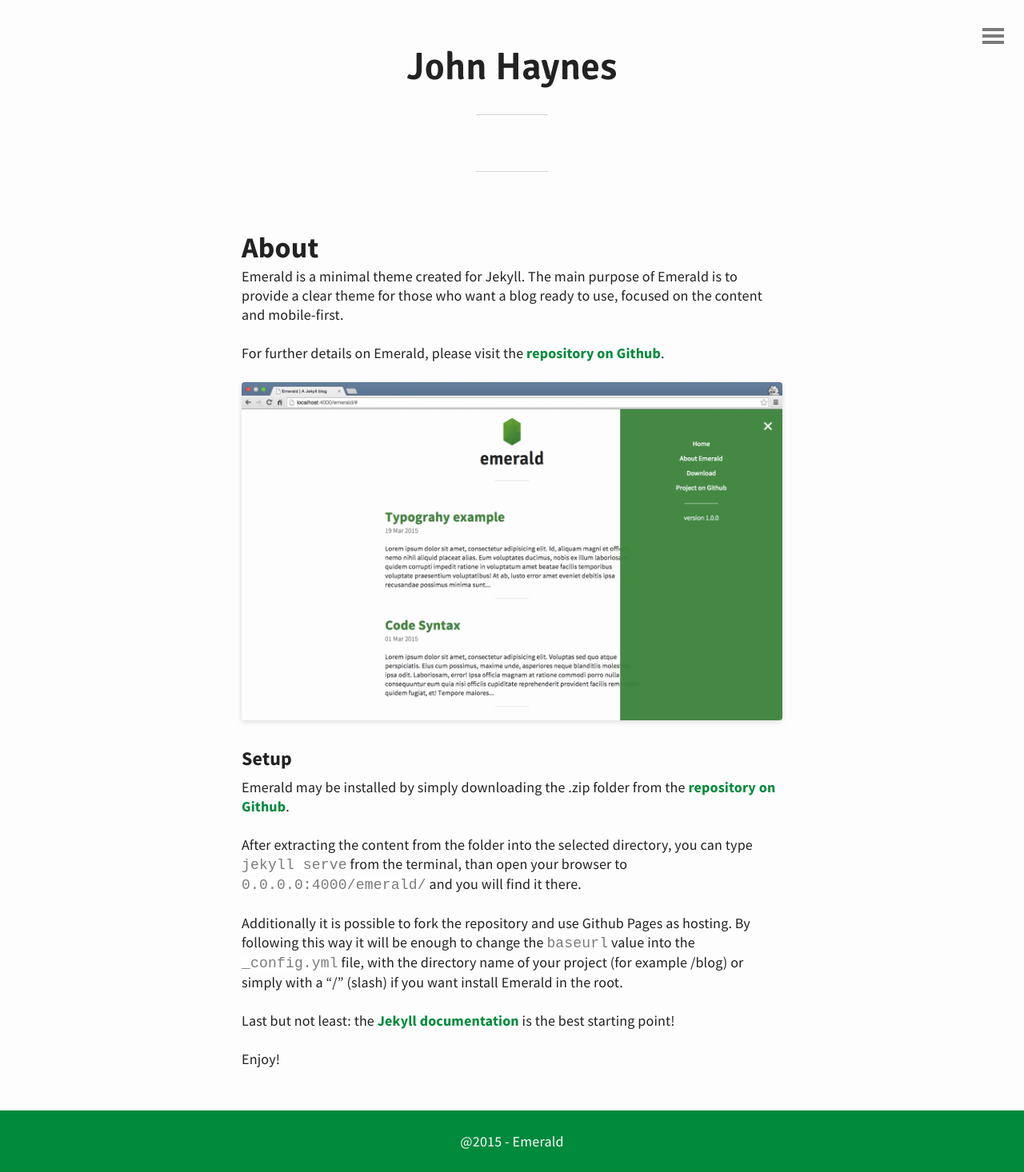
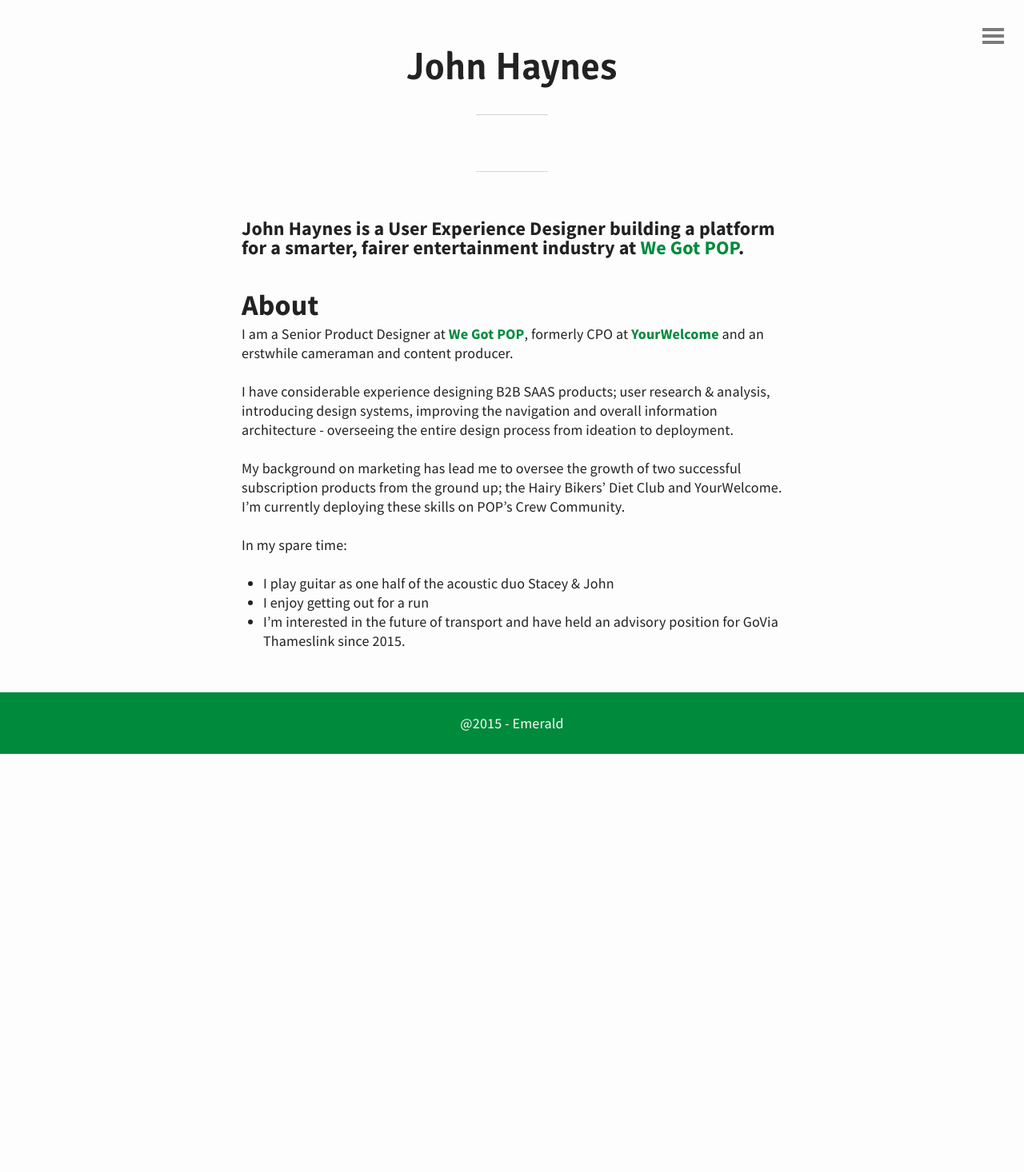
Before and after one commit to johnhayn-es/johnhayn-es, a Jekyll site: the page built from about.md, in a window 1280 px wide. Shown: the whole page at 80% size. Built offline with Jekyll 4.4.1, drawn with Linux system fonts in a browser that asks for light colours; after the commit the page ends 943 px from its top, so only the background shows below that.

Commit message:
About page

```diff
--- a/about.md
+++ b/about.md
@@ -1,21 +1,20 @@
 ---
 layout: page
-title: About Emerald
+title: About Me
 ---
+
+### John Haynes is a User Experience Designer building a platform for a smarter, fairer entertainment industry at [We Got POP](http://www.wegotpop.com).
+
+
 ## About
-Emerald is a minimal theme created for Jekyll. The main purpose of Emerald is to provide a clear theme for those who want a blog ready to use, focused on the content and mobile-first.
+I am a Senior Product Designer at [We Got POP](http://www.wegotpop.com), formerly CPO at [YourWelcome](http://www.yourwelcome.com) and an erstwhile cameraman and content producer.
 
-For further details on Emerald, please visit the [repository on Github](https://github.com/KingFelix/emerald/).
+I have considerable experience designing B2B SAAS products; user research & analysis, introducing design systems, improving the navigation and overall information architecture - overseeing the entire design process from ideation to deployment.
 
-![Emerald](img/Emerald01.png "Emerald")
+My background on marketing has lead me to oversee the growth of two successful subscription products from the ground up; the Hairy Bikers’ Diet Club and YourWelcome. I’m currently deploying these skills on POP’s Crew Community.
 
-### Setup
-Emerald may be installed by simply downloading the .zip folder from the [repository on Github](https://github.com/KingFelix/emerald/archive/master.zip).
+In my spare time:
 
-After extracting the content from the folder into the selected directory, you can type ``jekyll serve`` from the terminal, than open your browser to ``0.0.0.0:4000/emerald/`` and you will find it there.
-
-Additionally it is possible to fork the repository and use Github Pages as hosting. By following this way it will be enough to change the ``baseurl`` value into the ``_config.yml`` file, with the directory name of your project (for example /blog) or simply with a "/" (slash) if you want install Emerald in the root.
-
-Last but not least: the [Jekyll documentation](http://jekyllrb.com) is the best starting point!
-
-Enjoy!
+* I play guitar as one half of the acoustic duo Stacey & John
+* I enjoy getting out for a run
+* I’m interested in the future of transport and have held an advisory position for GoVia Thameslink since 2015.
```
